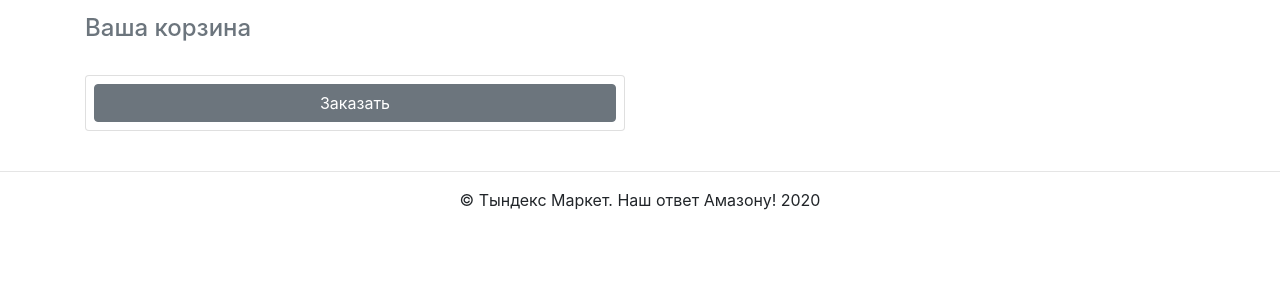
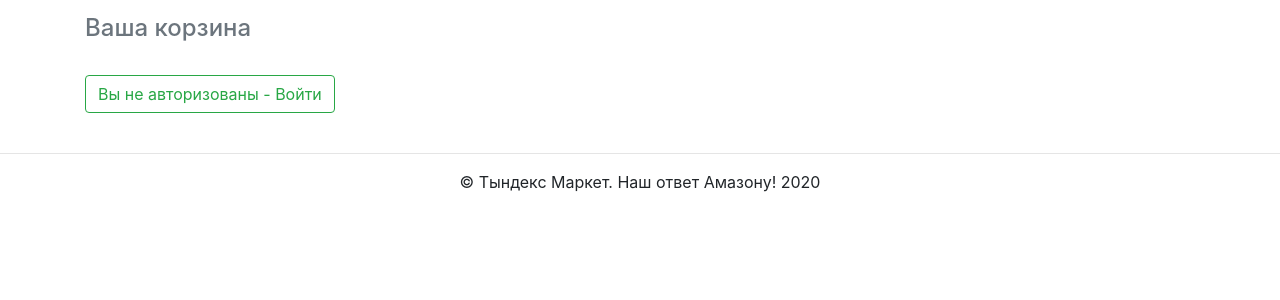
Before and after one commit to lapssh/DJ-10-diploma2.0, a Django app: page /order/cart/ in a window 1280 px wide. Shown: the part 58-358 px from the top of the page. Run offline with Django 3.2, Linux system fonts and the light colour scheme; data comes from the database, SQL or seed files in the repository; both versions use the stored data as it was after the commit; some libraries are stand-ins or nearby versions.

Commit message:
Добавлена проверка авторизован ли пользователь, при нажатии кнопки заказ. Если пользователь не авторизован, ему предлагается авторизоваться. Все что было в корзине сохраняется.

```diff
--- a/tyndex/templates/cart.html
+++ b/tyndex/templates/cart.html
@@ -27,12 +27,17 @@
 
 
             </ul>
+                {% if user.is_authenticated %}
+                    <form class="card p-2" action="{% url 'order' %}" method="post">
+                         {% csrf_token %}
+                         <button type="submit" class="btn btn-secondary">Заказать</button>
+                    </form>
+                {% else %}
+        <a class="btn btn-outline-success my-2 my-sm-0" role="button"
+           href="/accounts/login/">
+            Вы не авторизованы - Войти</a>
+        {% endif %}
 
-            <form class="card p-2" action="{% url 'order' %}" method="post">
-                {% csrf_token %}
-
-                <button type="submit" class="btn btn-secondary">Заказать</button>
-            </form>
         </div>
     </div>
 
```
Also changed, not shown: tyndex/db.sqlite3.
